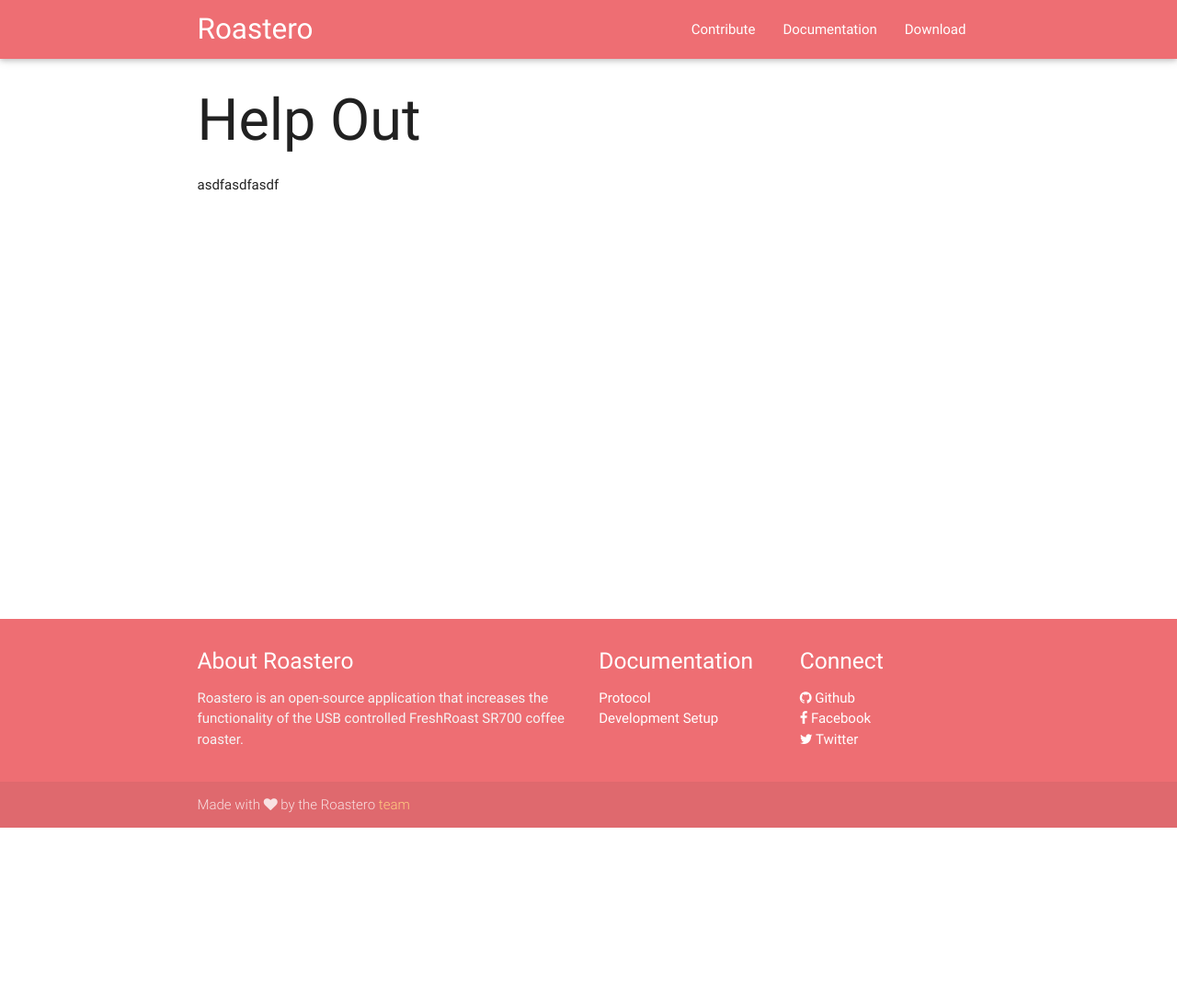
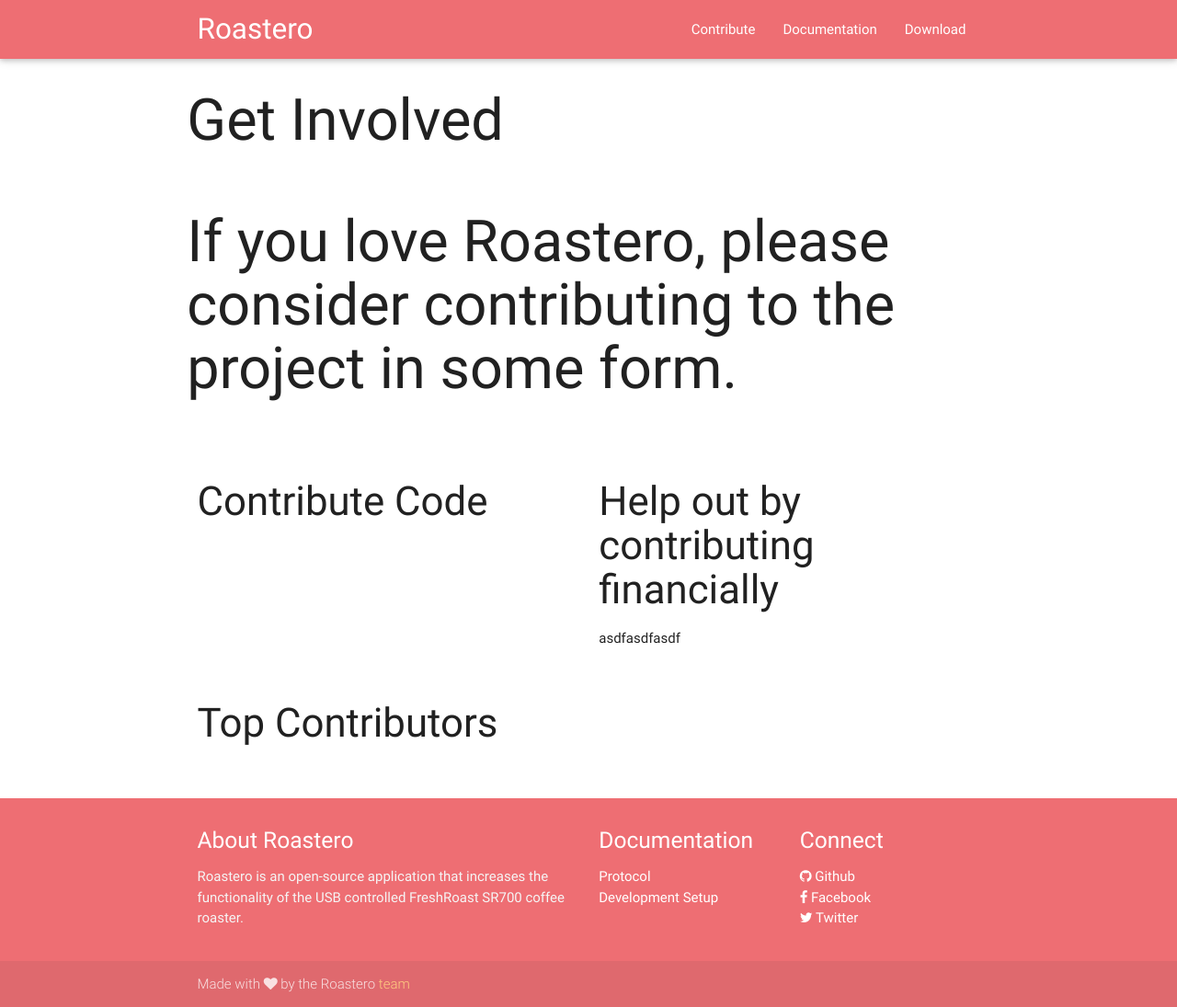
Before and after one commit to Roastero/Roastero-Web, a Jekyll site: the page built from contribute.html, in a window 1280 px wide. Shown: the whole page at 92% size. Built offline with Jekyll 4.4.1, drawn with Linux system fonts in a browser that asks for light colours; nearby versions of some CDN libraries; before the commit the page ends 900 px from its top, so only the background shows below that.

Commit message:
Added navbar link and began work on contributors page

```diff
--- a/_includes/header.html
+++ b/_includes/header.html
@@ -1,7 +1,7 @@
 <header>
     <nav>
         <div class="container">
-            <div class="nav-wrapper"><a id="logo-container" href="#" class="brand-logo">{{ site.title  }}</a>
+            <div class="nav-wrapper"><a id="logo-container" href="/" class="brand-logo">{{ site.title  }}</a>
                 <ul class="right">
                     <li><a href="/contribute.html">Contribute</a></li>
                     <li><a href="#">Documentation</a></li>
--- a/contribute.html
+++ b/contribute.html
@@ -5,10 +5,22 @@
 
 <div class="container">
     <div class="row">
+        <header>
+            <h1>Get Involved<h1>
+            <p>If you love Roastero, please consider contributing to the project in some form.
+        </header>
         <div class="col s6">
-            <h1>Help Out</h1>
+            <h3>Contribute Code</h3>
+            <p></p>
+        </div>
+        <div class="col s6">
+            <h3>Help out by contributing financially</h3>
             <p>asdfasdfasdf</p>
         </div>
     </div>
-
+    <div class="row">
+        <div class="col s12">
+            <h3>Top Contributors</h3>
+        </div>
+    <div>
 </div>
```
